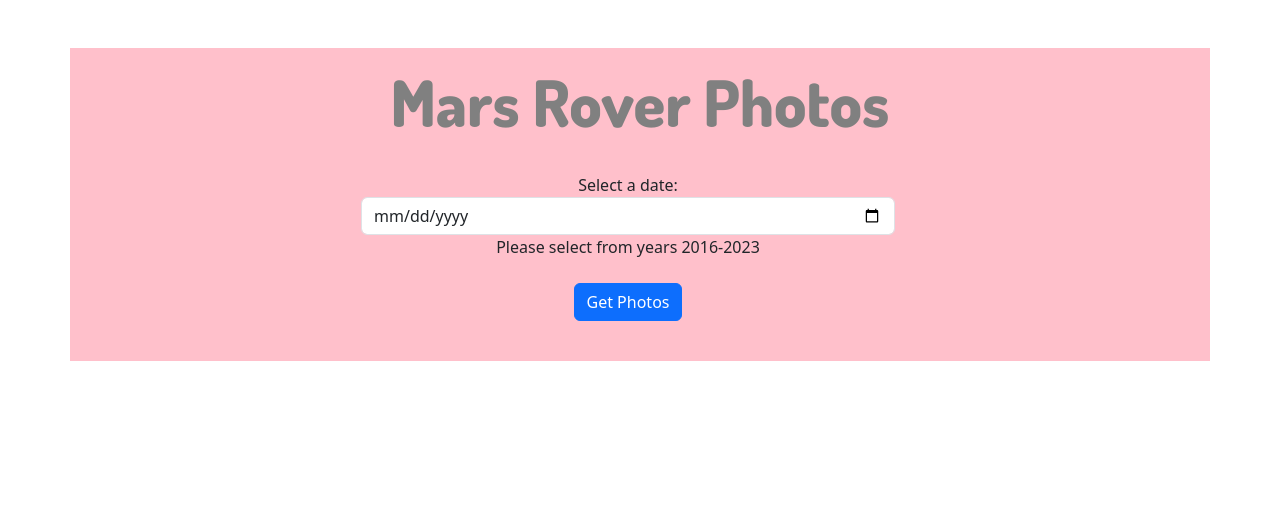
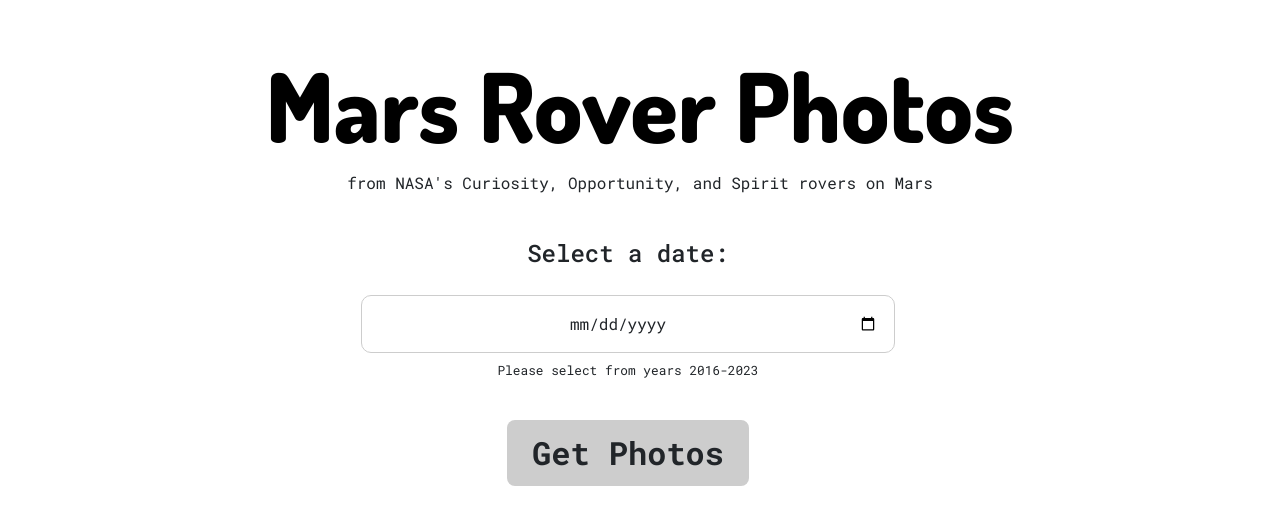
Before and after one commit to bignacio-seneca/rest-api, a website: page index.html in a window 1280 px wide. Drawn offline with nearby package versions, Linux system fonts and the light colour scheme.

Commit message:
Done
Styled with bootstrap

```diff
--- a/assets/css/style.css
+++ b/assets/css/style.css
@@ -1,21 +1,14 @@
 @import url('https://fonts.googleapis.com/css2?family=Dosis:wght@200..800&display=swap');
+@import url('https://fonts.googleapis.com/css2?family=Roboto+Mono:ital,wght@0,100..700;1,100..700&display=swap');
 
 
-.text-center {
-    background-color: pink;
-    padding: 16px;
-}
-
 .title{
-    color: grey;
-    font-size: 4em;
+    color: black;
+    font-size: 6em;
     font-family: Dosis, 'sans-serif';
     font-weight: 800;
 }
 
-.content {
-    background-color: green;
-}
 
 img {
     width: 200px;
@@ -23,7 +16,53 @@
     background-size: cover;
 }
 
+.cards {
+    margin-top: 80px;
+}
+
 .card {
-    width: 600px;
-    height: 600px;
+    width: auto;
+    height: auto;
 }
+
+#date {
+    font-family: "Roboto Mono", monospace;
+    font-size: 1em;
+    font-weight: 400;
+    font-style: normal;
+    border: 1px solid #cdcdcd;
+    border-radius: 10px;
+    padding: 16px;
+    text-align: center;
+}
+
+p {
+    font-family: "Roboto Mono", monospace;
+    font-weight: 400;
+    font-style: normal;
+}
+
+#caption{
+    font-size: 0.8em;
+    margin-top: 8px;
+}
+
+label {
+    font-family: "Roboto Mono", monospace;
+    font-weight: 500;
+    font-style: normal;
+    font-size: 1.5em;
+}
+
+#btn-style {
+    font-family: "Roboto Mono", monospace;
+    font-weight: 800;
+    background-color: #cdcdcd;
+    font-size: 2em;
+    padding: 8px 24px;
+}
+
+#btn-style:hover{
+    background-color: #787878;
+    color: white;
+}
--- a/index.html
+++ b/index.html
@@ -20,20 +20,25 @@
         <div class="row">
             <div class="col">
                 <h1 class="title">Mars Rover Photos</h1>
+                <p>from NASA's Curiosity, Opportunity, and Spirit rovers on Mars</p>
             </div>
 
         <div class="row mt-4">
             <div class="col-3"></div>
             <div class="col-6">
                 <label for="date">Select a date:</label>
-                <input type="date" id="date" class="form-control">
-                <p>Please select from years 2016-2023</p>
-                <button onclick="fetchData()" class="btn btn-primary mt-2">Get Photos</button>
+                <input type="date" id="date" class="form-control mt-4">
+                <p id="caption">Please select from years 2016-2023</p>
+                <button onclick="fetchData()" class="btn mt-4 btn-lg" id="btn-style">Get Photos</button>
             </div>
             <div class="col-3"></div>
         </div>
-        <div class="row mt-4" id="info"></div>
     </div>
+
+    <div class="container cards">
+        <div class="row" id="info"></div>
+    </div>
+
 
 
     <script src="js/main.js"></script>
--- a/js/main.js
+++ b/js/main.js
@@ -56,13 +56,12 @@
                 //sets innerHTML of the photoELement div to a string containing html
                 photoElement.innerHTML = `
 
-                <div class="card h-100">
-                    <div class="card-body">
-                            <p>Camera Name: ${photo.camera.full_name} (${photo.camera.name})</p>
-                            <p>ID: ${photo.id}</p>
-                            <p>Image:</p>
-                            <img src="${photo.img_src}" alt="Mars Rover Photo" class="img-fluid"/>
-                     </div>
+                <div class="card text-center">
+                <img src="${photo.img_src}" alt="Mars Rover Photo" class="card-img-top"/>
+                <div class="card-body">
+                    <h5 class="card-title">${photo.camera.full_name} (${photo.camera.name})</h5>
+                    <h6 class="card-subtitle">ID: ${photo.id}</h6>
+                </div>
                 </div>
 
                 `;
```
